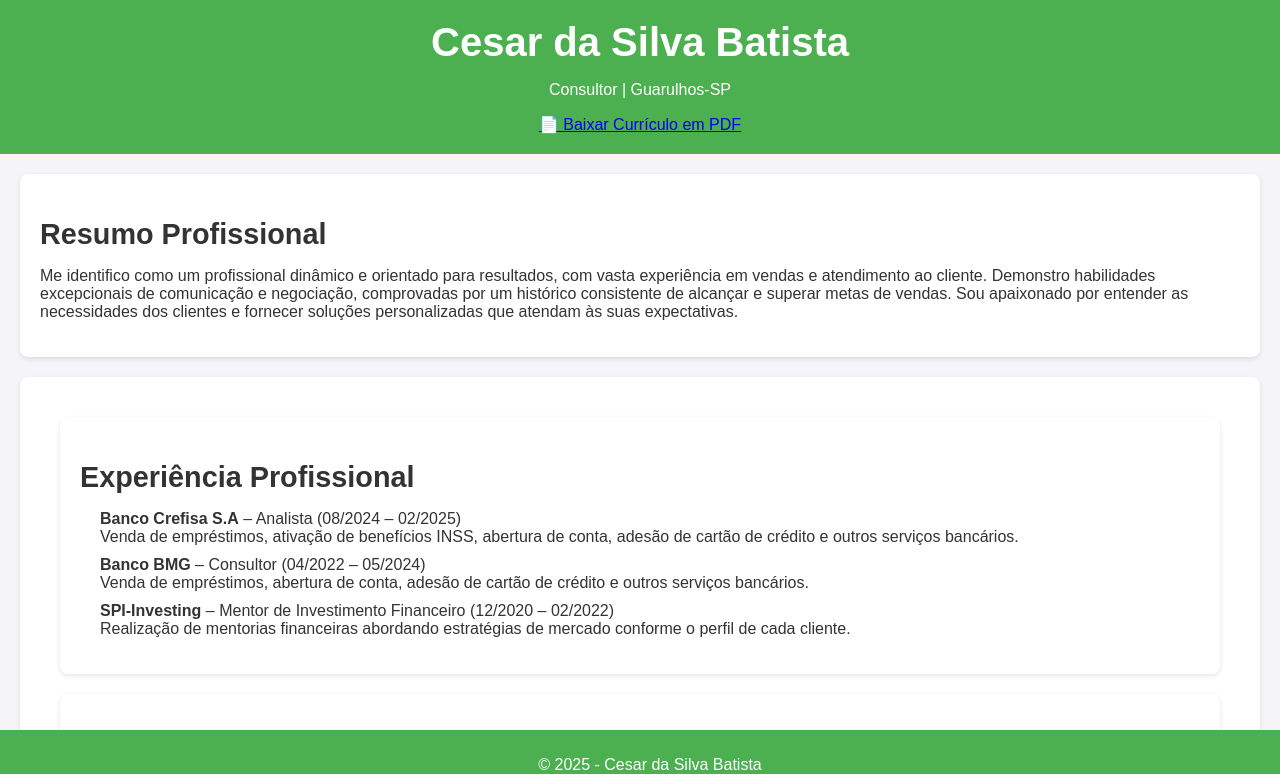
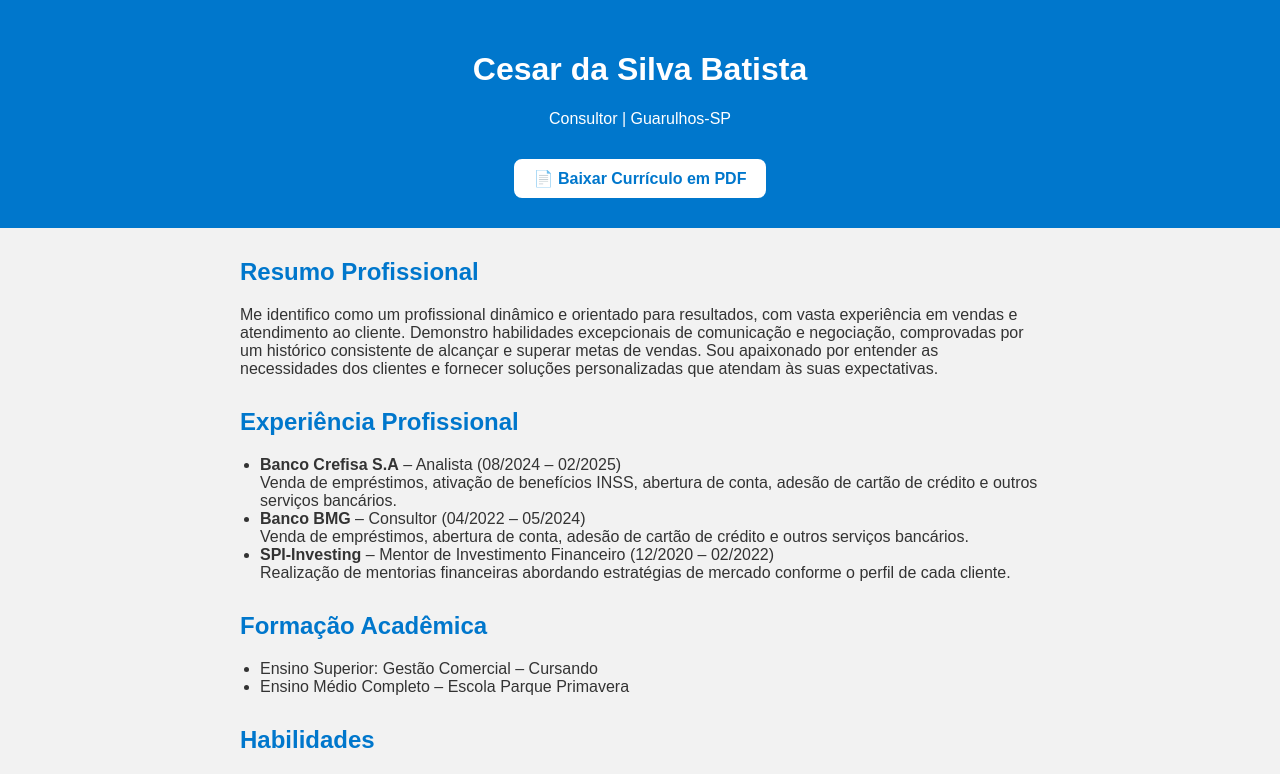
Before and after one commit to raszec/curriculo, a plain HTML site: page index.html in a window 1280 px wide. Shown: the top 774 px of the page. Drawn offline with Linux system fonts and the light colour scheme.

Commit message:
Update style.css

```diff
--- a/style.css
+++ b/style.css
@@ -1,106 +1,52 @@
-/* Estilos gerais */
 body {
   font-family: Arial, sans-serif;
   margin: 0;
   padding: 0;
-    background-color: #f4f4f9;
+  background: #f2f2f2;
   color: #333;
 }
 
 header {
-    background-color: #4CAF50;
+  background-color: #0077cc;
   color: white;
+  padding: 30px;
   text-align: center;
-    padding: 20px 0;
 }
 
-header h1 {
-    margin: 0;
-    font-size: 2.5em;
+.btn-download {
+  display: inline-block;
+  margin-top: 15px;
+  background-color: #ffffff;
+  color: #0077cc;
+  padding: 10px 20px;
+  border-radius: 8px;
+  text-decoration: none;
+  font-weight: bold;
+  transition: background 0.3s ease;
 }
 
-section {
-    margin: 20px;
-    padding: 20px;
-    background-color: #fff;
-    border-radius: 8px;
-    box-shadow: 0 2px 5px rgba(0, 0, 0, 0.1);
+.btn-download:hover {
+  background-color: #e0e0e0;
 }
 
-section h2 {
-    color: #333;
-    font-size: 1.8em;
-    margin-bottom: 15px;
+main {
+  max-width: 800px;
+  margin: 30px auto;
+  padding: 0 20px;
 }
 
-/* Estilo das informações pessoais */
-.info p {
-    font-size: 1.1em;
-    line-height: 1.6;
+h2 {
+  color: #0077cc;
+  margin-top: 30px;
 }
 
-/* Estilo do botão de download */
-.download button {
-    background-color: #4CAF50;
-    color: white;
-    border: none;
-    padding: 15px 30px;
-    font-size: 1.2em;
-    cursor: pointer;
-    border-radius: 5px;
-    transition: background-color 0.3s ease;
-}
-
-.download button:hover {
-    background-color: #45a049;
-}
-
-.download a {
-    text-decoration: none;
-}
-
-/* Estilo da lista de habilidades e experiências */
 ul {
-    list-style-type: none;
   padding-left: 20px;
-}
-
-ul li {
-    margin-bottom: 10px;
-}
-
-ul li ul {
-    list-style-type: square;
-    margin-left: 20px;
 }
 
 footer {
   text-align: center;
-    padding: 10px;
-    background-color: #4CAF50;
-    color: white;
-    position: fixed;
-    bottom: 0;
-    width: 100%;
+  padding: 20px;
+  background: #ddd;
+  margin-top: 40px;
 }
-
-/* Responsividade */
-@media (max-width: 768px) {
-    body {
-        font-size: 1em;
-    }
-
-    section {
-        margin: 10px;
-        padding: 15px;
-    }
-
-    header h1 {
-        font-size: 2em;
-    }
-
-    .download button {
-        padding: 10px 20px;
-        font-size: 1em;
-    }
-}
```
Lines whose indentation alone changed are shown as unchanged.
